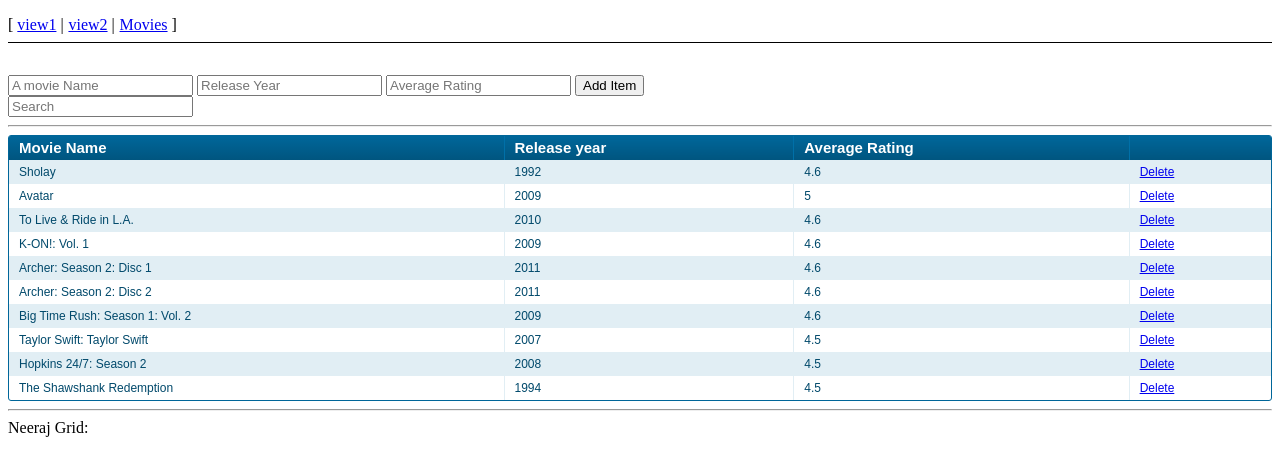
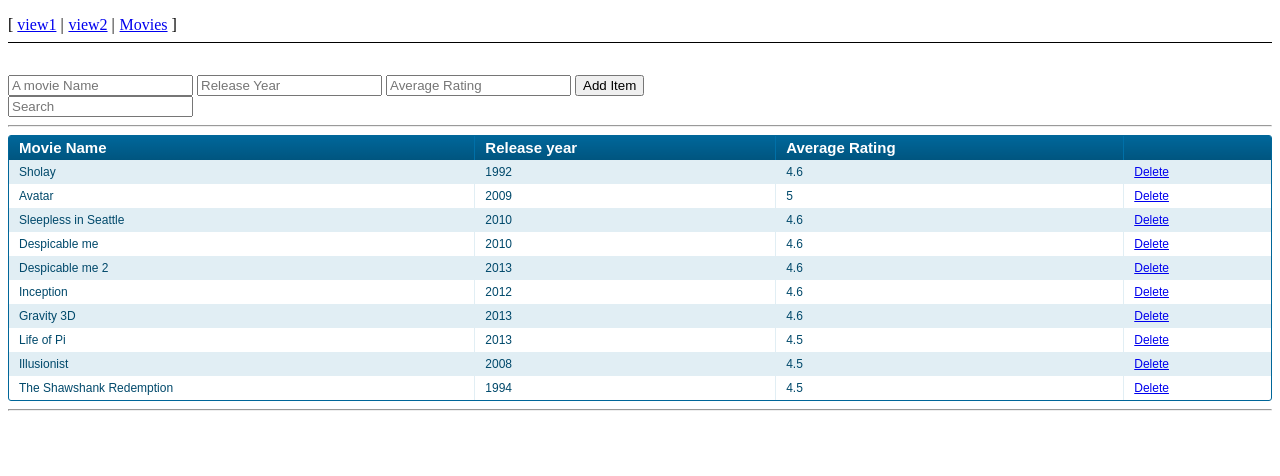
Before and after one commit to compufreakjosh/add-delete-routing, a website: page app/index.html in a window 1280 px wide. Drawn offline with Linux system fonts and the light colour scheme.

Commit message:
UPdating movies Json

```diff
--- a/app/index.html
+++ b/app/index.html
@@ -14,8 +14,6 @@
 
   <div ng-view></div>
 
-  <div>Neeraj Grid: </div>
-
   <script src="lib/angular/angular.js"></script>
   <script src="lib/angular/angular-route.js"></script>
   <script src="js/app.js"></script>
--- a/app/js/data/movies.json
+++ b/app/js/data/movies.json
@@ -17,7 +17,7 @@
     },
     {
         "id": "BW2K0",
-        "name": "To Live & Ride in L.A.",
+        "name": "Sleepless in Seattle",
         "averageRating": 4.6,
         "releaseYear": 2010,
         "url": "http://www.netflix.com/Movie/To_Live_Ride_in_L.A./70175120",
@@ -25,47 +25,47 @@
     },
     {
         "id": "BWAhv",
-        "name": "K-ON!: Vol. 1",
+        "name": "Despicable me",
         "averageRating": 4.6,
-        "releaseYear": 2009,
+        "releaseYear": 2010,
         "url": "http://www.netflix.com/Movie/K-ON_Vol._1/70207355",
         "rating": "NR"
     },
     {
         "id": "BWDSi",
-        "name": "Archer: Season 2: Disc 1",
+        "name": "Despicable me 2",
         "averageRating": 4.6,
-        "releaseYear": 2011,
+        "releaseYear": 2013,
         "url": "http://www.netflix.com/Movie/Archer_Season_2_Disc_1/70217944",
         "rating": "TV-MA"
     },
     {
         "id": "BWDSj",
-        "name": "Archer: Season 2: Disc 2",
+        "name": "Inception",
         "averageRating": 4.6,
-        "releaseYear": 2011,
+        "releaseYear": 2012,
         "url": "http://www.netflix.com/Movie/Archer_Season_2_Disc_2/70217945",
         "rating": "TV-MA"
     },
     {
         "id": "caNeN",
-        "name": "Big Time Rush: Season 1: Vol. 2",
+        "name": "Gravity 3D ",
         "averageRating": 4.6,
-        "releaseYear": 2009,
+        "releaseYear": 2013,
         "url": "http://www.netflix.com/Movie/Big_Time_Rush_Season_1_Vol._2/70171491",
         "rating": "NR"
     },
     {
         "id": "BVf0R",
-        "name": "Taylor Swift: Taylor Swift",
+        "name": "Life of Pi",
         "averageRating": 4.5,
-        "releaseYear": 2007,
+        "releaseYear": 2013,
         "url": "http://www.netflix.com/Movie/Taylor_Swift_Taylor_Swift/70085495",
         "rating": "NR"
     },
     {
         "id": "BVixh",
-        "name": "Hopkins 24/7: Season 2",
+        "name": "Illusionist",
         "averageRating": 4.5,
         "releaseYear": 2008,
         "url": "http://www.netflix.com/Movie/Hopkins_24_7_Season_2/70100701",
```
